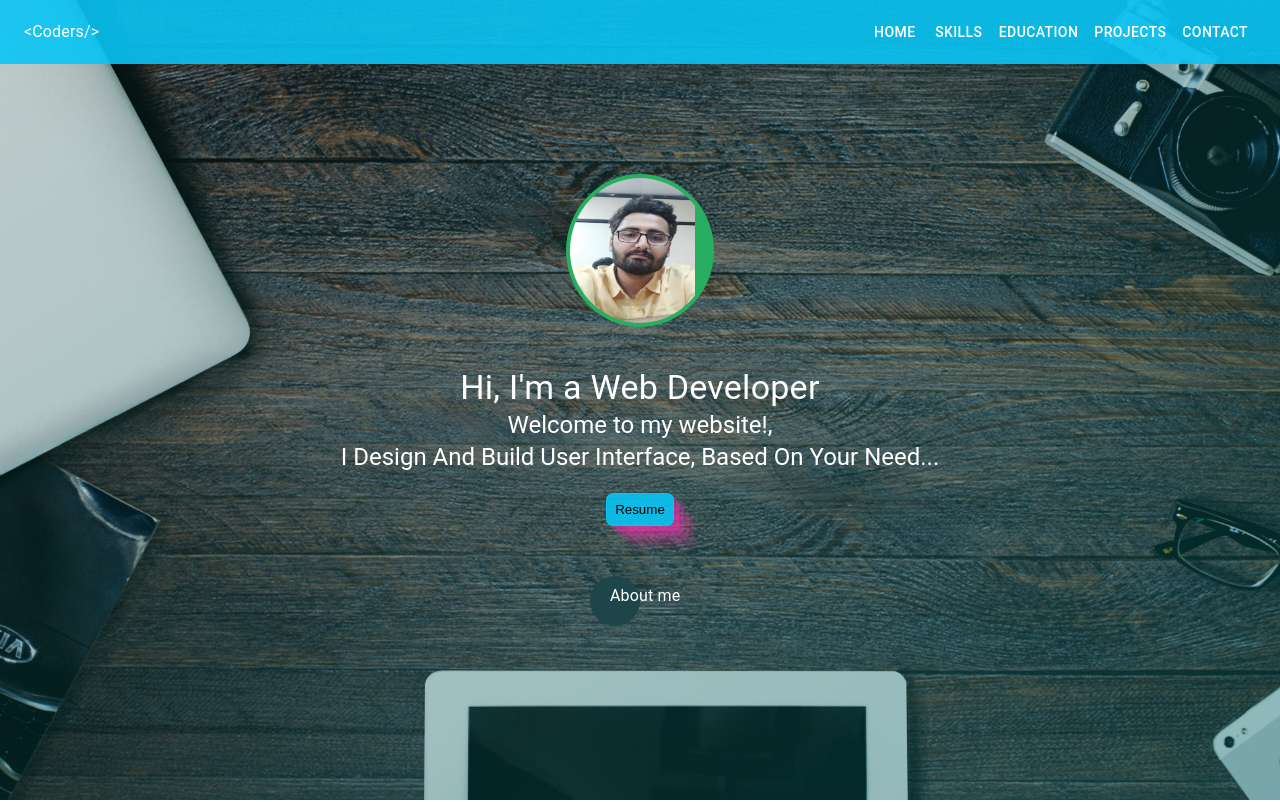
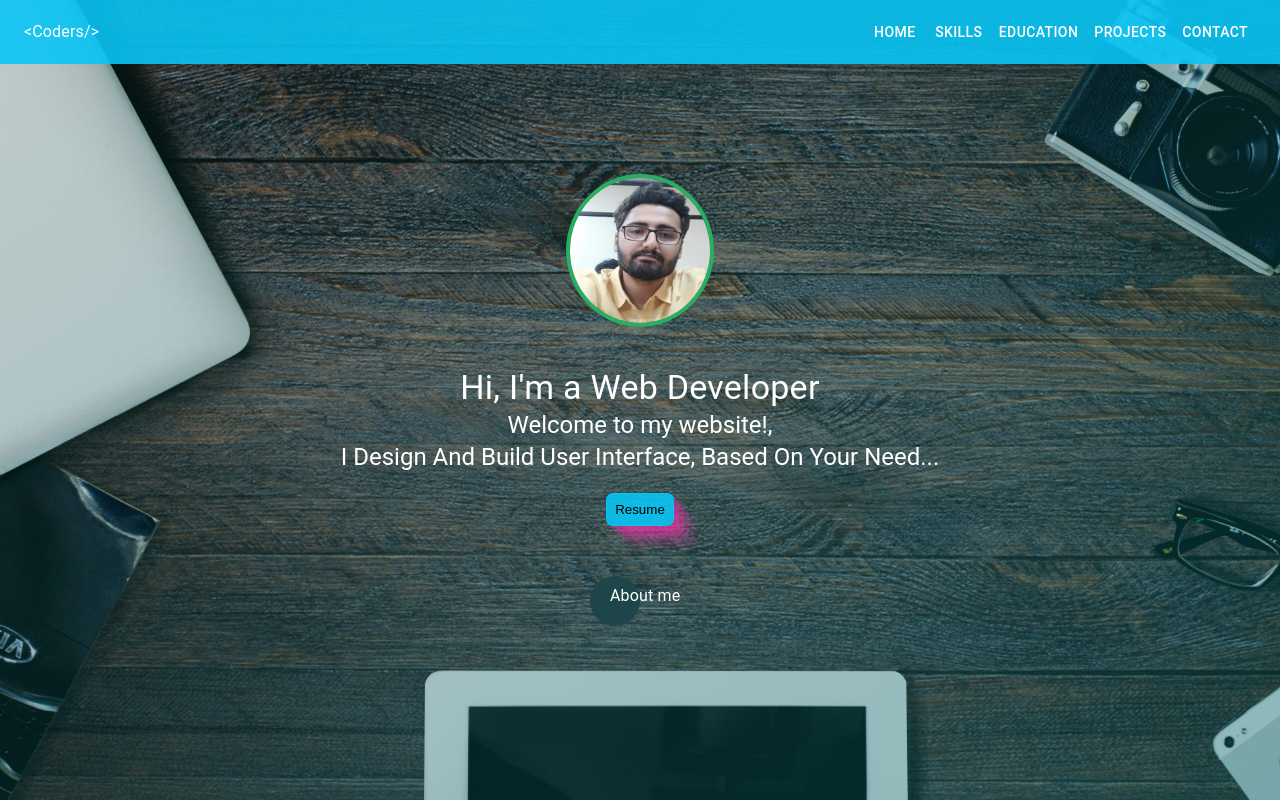
Before and after one commit to Dkravi93/portfolio, a React (Create React App) app: page / in a window 1280 px wide. Shown: the top 802 px of the page. Built offline with nearby package versions, Linux system fonts and the light colour scheme.

Commit message:
This is last

```diff
--- a/src/components/HeadersComponents/HeadersStyles.jsx
+++ b/src/components/HeadersComponents/HeadersStyles.jsx
@@ -122,8 +122,8 @@ export const Styles = makeStyles((theme) =>({
         marginBottom : '40px',
         border: '4px solid #27AE60',
         [theme.breakpoints.down('xs')]: {
-            width: "100px",
-            height: "115px",
+            width: "130px",
+            height: "135px",
             top: "3vh",
             justifyContent: "center",
             display: "flex",
--- a/src/components/HeadersComponents/Headerscomponents.jsx
+++ b/src/components/HeadersComponents/Headerscomponents.jsx
@@ -43,7 +43,7 @@ export default function headerscompnents() {
       <Navbar />
        <Box className={classes.headcontent}>
          <Box className={classes.Image}>
-           <img src={Image} width={125} height={175} alt="imafg"/>
+           <img src={Image} width={140} height={215} alt="imafg"/>
          </Box>
            <Typography variant="h4" component="h4" className={classes.headerTitle}>
              Hi, I'm {res}
```
